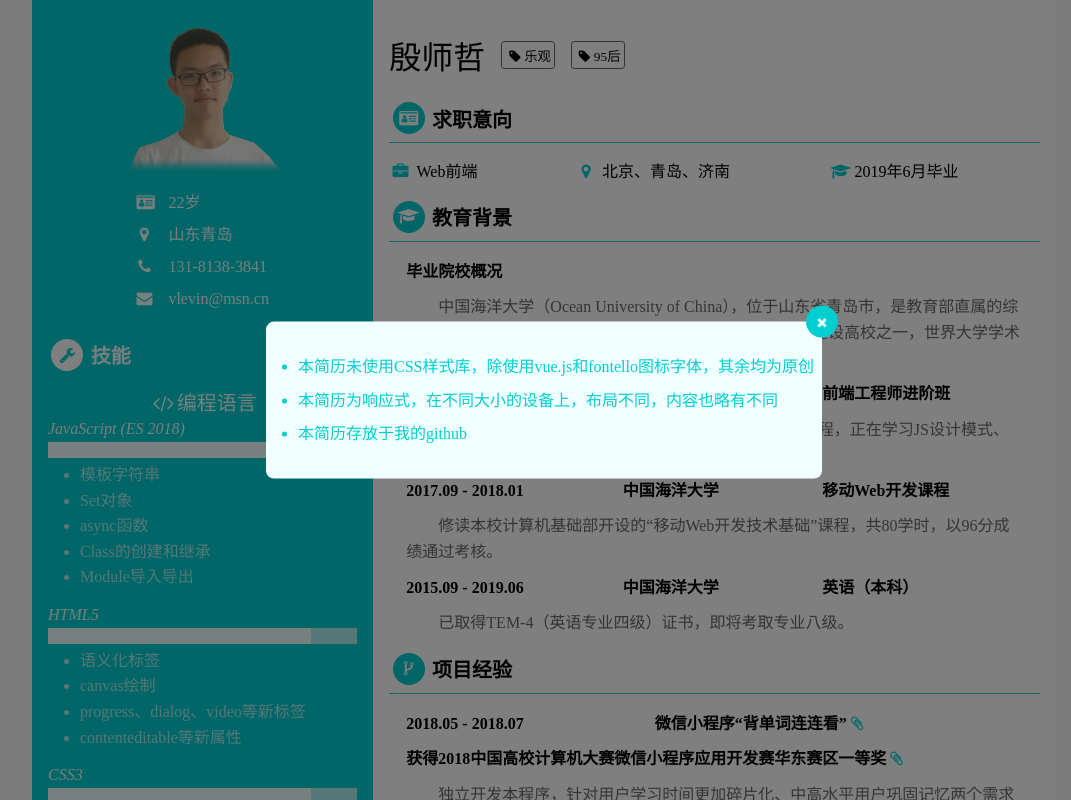
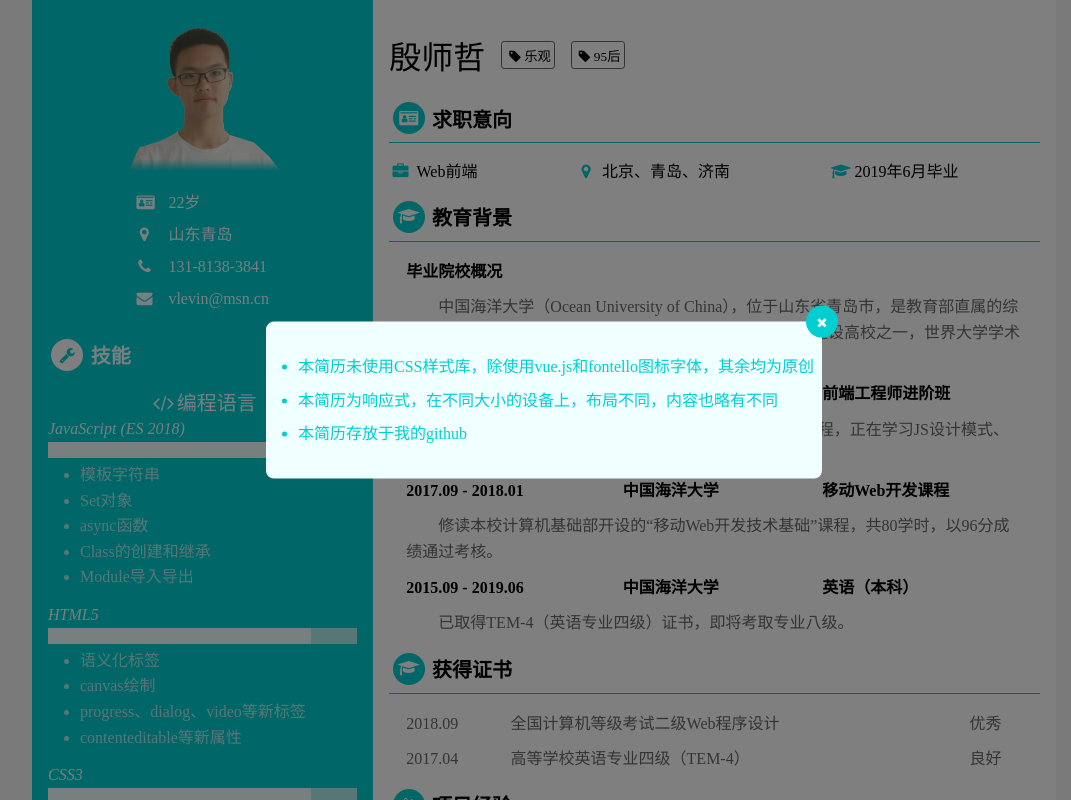
Before and after one commit to vlev1n/vue-resume, a Vue app: page / in a window 1280 px wide. Shown: the top 800 px of the page, without its empty margins (96-1167 px from the left). Built offline with nearby package versions, Linux system fonts and the light colour scheme.

Commit message:
增加证书组件

```diff
--- /dev/null
+++ b/src/components/Certificate.vue
@@ -0,0 +1,33 @@
+<template>
+  <section id="certificate">
+    <SectionTitle icon="graduation-cap" title="获得证书"/>
+    <table className="volunteering-table">
+      <CertificateEntry v-for="item in entries" :entry="item" />
+    </table>
+  </section>
+</template>
+
+<script>
+  import SectionTitle from './SectionTitle.vue'
+  import CertificateEntry from './CertificateEntry.vue'
+  export default {
+    name: 'Certificate',
+    components: {
+      SectionTitle,
+      CertificateEntry
+    },
+    data: () => {
+      return {
+        entries: [{
+          'time': '2018.09',
+          'exam': '全国计算机等级考试二级Web程序设计',
+          'grade': '优秀'
+        }, {
+          'time': '2017.04',
+          'exam': '高等学校英语专业四级（TEM-4）',
+          'grade': '良好'
+        }]
+      }
+    }
+  }
+</script>
--- /dev/null
+++ b/src/components/CertificateEntry.vue
@@ -0,0 +1,16 @@
+<template>
+  <tr className="certificate-entry">
+    <td>{{entry.time}}</td>
+    <td>{{entry.exam}}</td>
+    <td>{{entry.grade}}</td>
+  </tr>
+</template>
+
+<script>
+  export default {
+    name: 'CertificateEntry',
+    props: {
+      entry: Object
+    }
+  }
+</script>
--- a/src/components/Main.vue
+++ b/src/components/Main.vue
@@ -3,6 +3,7 @@
     <Name />
     <Intention />
     <Education />
+    <Certificate />
     <Project @open-dialog="$emit('open-dialog', $event)" />
     <MidwayNote @expand="$emit('expand')" />
     <Internship />
@@ -16,6 +17,7 @@
 <script>
 import Name from './Name.vue'
 import Intention from './Intention.vue'
+import Certificate from './Certificate.vue'
 import Education from './Education.vue'
 import Project from './Project.vue'
 import Internship from './Internship.vue'
@@ -29,6 +31,7 @@ export default {
   components: {
     Name,
     Intention,
+    Certificate,
     Education,
     Project,
     Internship,
```
